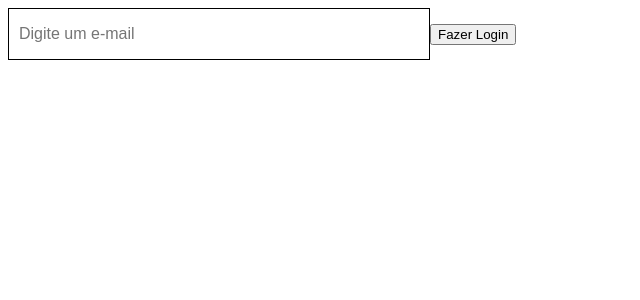
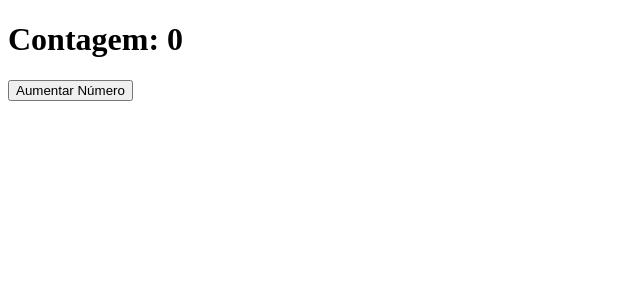
Before and after one commit to samara-maia/-Full-Stack-Development-QA, a React (Create React App) app in the folder 18 - react1/: page / in a window 1280 px wide. Shown: the top 300 px of the page, without its empty margins (0-640 px from the left). Built offline with nearby package versions, Linux system fonts and the light colour scheme.

Commit message:
aula 13 ciclo de vida useEffect

```diff
--- /dev/null
+++ b/18 - react1/src/App5.js
@@ -0,0 +1,23 @@
+import React, { useState, useEffect } from 'react'
+import styled from 'styled-components'
+
+function App() {
+  const [contagem, setContagem] = useState(0)
+
+  useEffect(() => {
+    document.title = 'Contagem: ' + contagem
+  }, [contagem])
+
+  function aumentarAction() {
+    setContagem(contagem + 1)
+  }
+
+  return (
+    <>
+      <h1>Contagem: {contagem}</h1>
+      <button onclick={aumentarAction}>Aumentar Número</button>
+    </>
+  )
+}
+
+export default App
--- a/18 - react1/src/index.js
+++ b/18 - react1/src/index.js
@@ -1,6 +1,6 @@
 import React from 'react'
 import ReactDOM from 'react-dom'
-import App from './App4'
+import App from './App5'
 
 const root = ReactDOM.createRoot(document.getElementById('root'))
 root.render(
```
